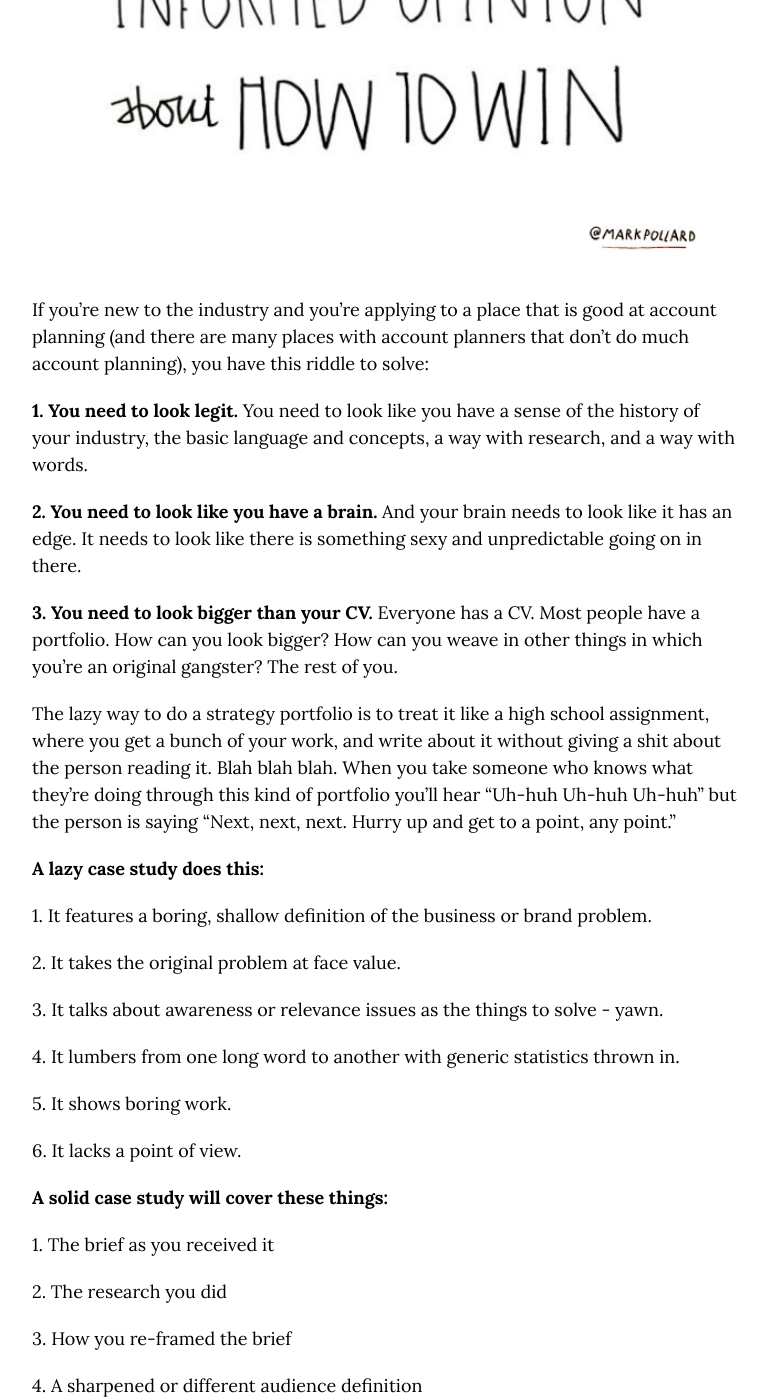
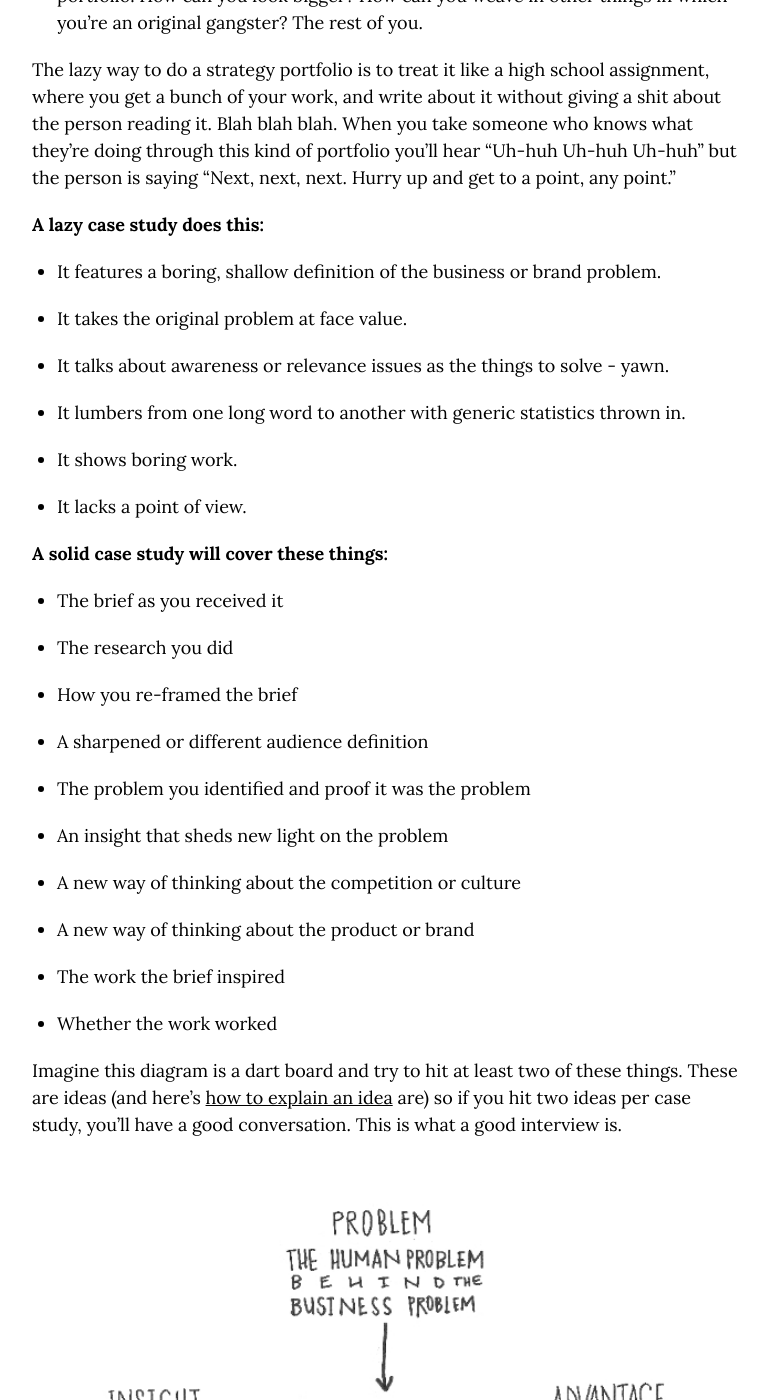
Before and after one commit to markhpollard/markhpollard.github.io, a Jekyll site: the page built from _posts/2019-01-10-your-strategy-portfolio-has-one-critical-job-surprise.markdown, in a window 1280 px wide and 1400 px high, scrolled down 1940 px. Shown: the whole window, without its empty margins (254-1022 px from the left). Built offline with Jekyll 4.4.1, drawn with Linux system fonts in a browser that asks for light colours; nearby versions of some CDN libraries; some of the changed text lies outside the part shown.

Commit message:
Updated Your Strategy Portfolio Has One Critical Job Surprise

```diff
--- a/_posts/2019-01-10-your-strategy-portfolio-has-one-critical-job-surprise.markdown
+++ b/_posts/2019-01-10-your-strategy-portfolio-has-one-critical-job-surprise.markdown
@@ -9,18 +9,14 @@
 - account planning portfolio
 tags:
 - Careers
-summary: A strategy portfolio is not an excuse to gather together a bunch of stuff.
-  It is an act of brinkmanship.
+summary: A portfolio is not an excuse to gather together a bunch of stuff. It is an
+  act of brinkmanship.
 image: "/uploads/you-can-get-it-dull.jpg"
 ---
 
-Strategy portfolios aren't difficult. The Terrible Twos are difficult. The Terrible Twos are the third years of our lives, a year in which we become hooligans in the home. This is a state to which we all return decades later. No, strategy portfolios aren't like this  - strategy  portfolios are dainty.
+Strategy portfolios aren't difficult. The Terrible Twos are difficult. The Terrible Twos are the third year of our lives, a year in which we become hooligans in the home. This is a state to which we all return decades later. No, strategy portfolios aren't like this  - strategy  portfolios are dainty.
 
 Flower arrangements are dainty. You diagnose your mood and creative appetite, you peruse your flower shop, then you select, cut, and arrange, and make someone happy or less sad. This is also what a strategy portfolio must do - make someone happy or less sad.
-
-{% include promo.html %}
-
-![you-can-get-it-dull.jpg](/uploads/you-can-get-it-dull.jpg)
 
 Like [account planning](https://www.markpollard.net/how-to-do-account-planning-a-simple-approach/), you can't really get a strategy portfolio wrong but you can get it dull. A dull portfolio contains boring work, long words, and it looks like it was made simply because that's the thing one does nowadays, isn't it?
 
@@ -28,56 +24,56 @@
 
 Also, strategy is an informed opinion about how to win. So have an opinion. Otherwise, try a different career.
 
+\[Opinion\]
 ![strategy-is-an-informed-opinion.jpeg](/uploads/strategy-is-an-informed-opinion.jpeg)
 
 If you're new to the industry and you're applying to a place that is good at account planning (and there are many places with account planners that don't do much account planning), you have this riddle to solve:
 
-**1. You need to look legit.** You need to look like you have a sense of the history of your industry, the basic language and concepts, a way with research, and a way with words.
+* You need to look legit. You need to look like you have a sense of the history of your industry, the basic language and concepts, a way with research, and a way with words.
 
-**2. You need to look like you have a brain.** And your brain needs to look like it has an edge. It needs to look like there is something sexy and unpredictable going on in there.
+* You need to look like you have a brain and your brain needs to look like it has an edge. It needs to look like there is something sexy and unpredictable going on in there.
 
-**3. You need to look bigger than your CV.** Everyone has a CV. Most people have a portfolio. How can you look bigger? How can you weave in other things in which you're an original gangster? The rest of you.
+* You need to look bigger than your CV. Everyone has a CV. Most people have a portfolio. How can you look bigger? How can you weave in other things in which you're an original gangster? The rest of you.
 
 The lazy way to do a strategy portfolio is to treat it like a high school assignment, where you get a bunch of your work, and write about it without giving a shit about the person reading it. Blah blah blah. When you take someone who knows what they’re doing through this kind of portfolio you’ll hear “Uh-huh Uh-huh Uh-huh” but the person is saying “Next, next, next. Hurry up and get to a point, any point.”
 
 **A lazy case study does this:**
 
-1\. It features a boring, shallow definition of the business or brand problem.
+* It features a boring, shallow definition of the business or brand problem.
 
-2\. It takes the original problem at face value.
+* It takes the original problem at face value.
 
-3\. It talks about awareness or relevance issues as the things to solve - yawn.
+* It talks about awareness or relevance issues as the things to solve - yawn.
 
-4\. It lumbers from one long word to another with generic statistics thrown in.
+* It lumbers from one long word to another with generic statistics thrown in.
 
-5\. It shows boring work.
+* It shows boring work.
 
-6\. It lacks a point of view.
+* It lacks a point of view.
 
 **A solid case study will cover these things:**
 
-1\. The brief as you received it
+* The brief as you received it
 
-2\. The research you did
+* The research you did
 
-3\. How you re-framed the brief
+* How you re-framed the brief
 
-4\. A sharpened or different audience definition
+* A sharpened or different audience definition
 
-5\. The problem you identified and proof it was the problem
+* The problem you identified and proof it was the problem
 
-6\. An insight that sheds new light on the problem
+* An insight that sheds new light on the problem
 
-7\. A new way of thinking about the competition or culture
+* A new way of thinking about the competition or culture
 
-8\. A new way of thinking about the product or brand
+* A new way of thinking about the product or brand
 
-9\. The work the brief inspired
+* The work the brief inspired
 
-10\. Whether the work worked
+* Whether the work worked
 
-
-Imagine this diagram below is a dart board. Try to hit at least two of these things. These are ideas so if you hit two ideas per case study, you’ll have a good conversation, which is what a good interview is.
+Imagine this diagram is a dart board and try to hit at least two of these things. These are ideas (and here's [how to explain an idea](https://www.markpollard.net/how-to-explain-an-idea/) are) so if you hit two ideas per case study, you’ll have a good conversation. This is what a good interview is.
 
 ![strategy-framework-mark-pollard.jpg](/uploads/strategy-framework-mark-pollard.jpg)
 
@@ -99,14 +95,16 @@
 
 And if you share your strategy portfolio with an account planner who doesn't want this and they hire you anyway, good luck doing good planning with them. Your presentations will be tidy and full of bullet points and highly agreeable unlike you when you were in your Terrible Twos.
 
-## **Now**
-
 1. Please share this article with at least one person
+   </br>
 
 2. Take this sick [brand strategy Skillshare class](http://skl.sh/markpollard)
+   </br>
 
 3. Join my [email newsletter](https://markpollard.us1.list-manage.com/subscribe?u=dfb4c80f84a49d4cfc0d34490&id=c66948a2fc)
+   </br>
 
 4. Come find me on [Twitter](http://www.twitter.com/markpollard), [Instagram](http://www.instagram.com/markpollard), and [LinkedIn](https://www.linkedin.com/in/markpollardstrategist/)
+   </br>
 
 5. Join thousands of strategists in [Sweathead](http://www.sweathead.co) on Facebook
```
